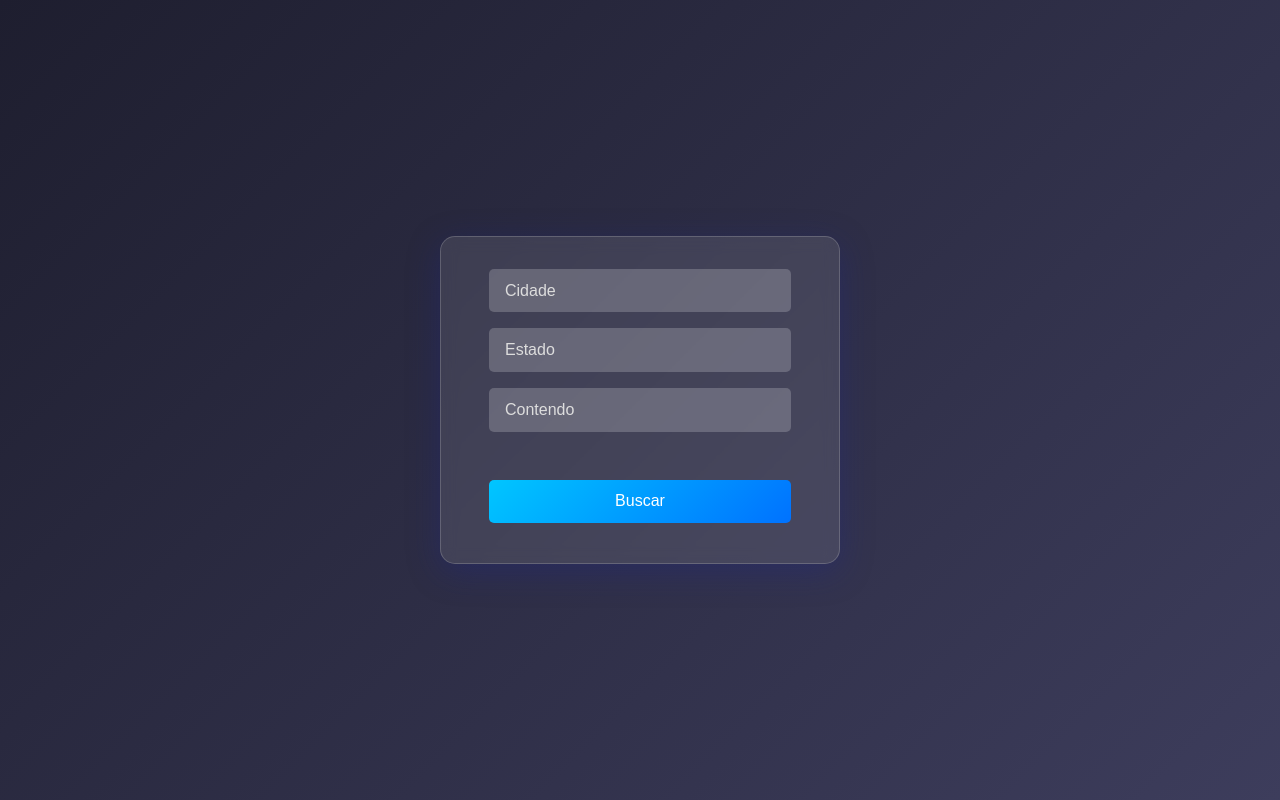
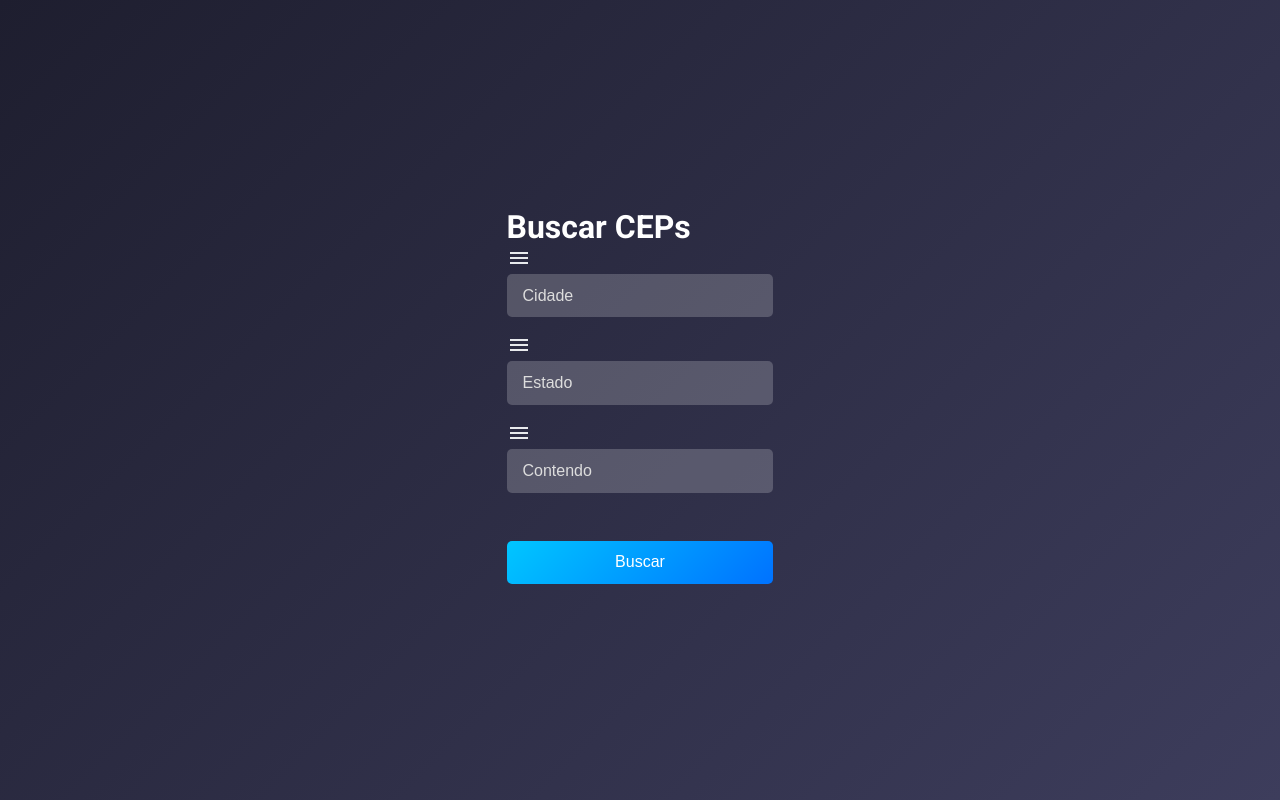
Before and after one commit to luccas-silveira/api-CEP, a plain HTML site: page index.html in a window 1280 px wide. Drawn offline with Linux system fonts and the light colour scheme.

Commit message:
Update index.html

```diff
--- a/index.html
+++ b/index.html
@@ -2,19 +2,35 @@
 <html lang="pt-BR">
   <head>
     <meta charset="UTF-8">
-  <meta http-equiv="X-UA-Compatible" content="IE=edge">
     <meta name="viewport" content="width=device-width, initial-scale=1.0">
-  <title>Download CSV</title>
+    <title>Signup</title>
     <link rel="stylesheet" href="style.css">
+    <script type="text/javascript" src="index.js" defer></script>
   </head>
 <body>
-  <div class="container">
+  <div class="wrapper">
+    <h1>Buscar CEPs</h1>
 
     <div id="box-credit-card-info">
       <form action="">
+        <div class="linha">
+          <label for="cidade-input">
+            <svg xmlns="http://www.w3.org/2000/svg" height="24px" viewBox="0 -960 960 960" width="24px" fill="#e8eaed"><path d="M120-240v-80h720v80H120Zm0-200v-80h720v80H120Zm0-200v-80h720v80H120Z"/></svg>
+          </label>
           <input type="text" class="credit-card-input" placeholder="Cidade" id="cidade">
+        </div>
+        <div class="linha">
+          <label for="estado-input">
+            <svg xmlns="http://www.w3.org/2000/svg" height="24px" viewBox="0 -960 960 960" width="24px" fill="#e8eaed"><path d="M120-240v-80h720v80H120Zm0-200v-80h720v80H120Zm0-200v-80h720v80H120Z"/></svg>
+          </label>
           <input type="text" class="credit-card-input" placeholder="Estado" id="estado">
+          </div>
+          <div class="linha">
+            <label for="estado-input">
+              <svg xmlns="http://www.w3.org/2000/svg" height="24px" viewBox="0 -960 960 960" width="24px" fill="#e8eaed"><path d="M120-240v-80h720v80H120Zm0-200v-80h720v80H120Zm0-200v-80h720v80H120Z"/></svg>
+            </label>
           <input type="text" class="credit-card-input" placeholder="Contendo" id="contendo">
+        </div>
       </form>
       <span id="message"></span>
     </div>
@@ -24,6 +40,5 @@
     <input class="styled" type="button" value="Download" id="download" style="display: none;">
 
   </div>
-  <script src="index.js"></script>
 </body>
 </html>
```
Lines whose indentation alone changed are shown as unchanged.
